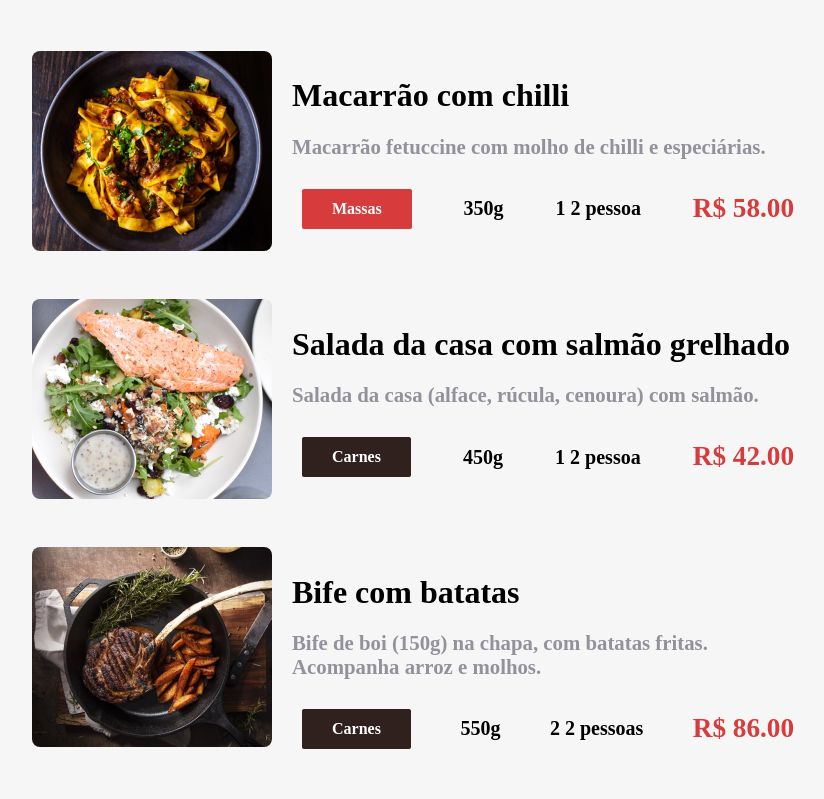
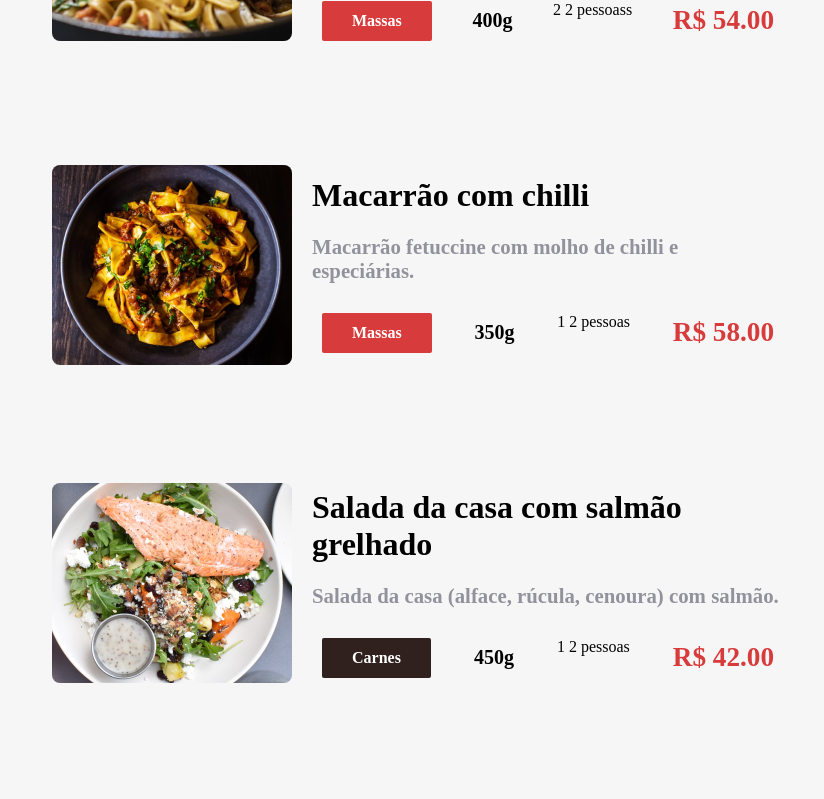
Before and after one commit to RomeuPassadoreNeto23/aluroni-router-aula1.2, a React (Create React App) app: page /cardapio in a window 1280 px wide. Shown: the part 1320-2119 px from the top of the page, without its empty margins (168-992 px from the left). Built offline with nearby package versions, Linux system fonts and the light colour scheme; a web font is replaced by a local one.

Commit message:
NotFound na tela de detalhes

```diff
--- a/package.json
+++ b/package.json
@@ -10,7 +10,7 @@
     "@types/node": "^16.11.21",
     "@types/react": "^17.0.38",
     "@types/react-dom": "^17.0.11",
-    "classnames": "^2.3.1",
+    "classnames": "^2.5.1",
     "normalize.css": "^8.0.1",
     "react": "^17.0.2",
     "react-dom": "^17.0.2",
@@ -52,7 +52,7 @@
     "eslint-plugin-react": "^7.37.2",
     "globals": "^15.12.0",
     "sass": "^1.49.0",
-    "typescript": "^5.6.3",
+    "typescript": "^4.9.5",
     "typescript-eslint": "^8.14.0",
     "typescript-plugin-css-modules": "^3.4.0"
   }
--- /dev/null
+++ b/src/components/TagsParaPrato/TagsPrato.module.scss
@@ -0,0 +1,70 @@
+@import 'styles/variaveis';
+@import 'styles/breakpoints';
+
+$massas: #d73b3b;
+$carnes: #30201e;
+$combos: #e6c864;
+$veganos: #80aa40;
+
+.tags {
+    display: flex;
+    flex-wrap: wrap;
+    justify-content: space-between;
+    margin-bottom: 20px;
+    max-width: 700px;
+
+    @media (max-width: $desktop_xsm) {
+        justify-content: flex-end;
+    }
+
+    @media (max-width: $mobile) {
+        justify-content: flex-start;
+    }
+
+    div {
+        margin: 10px;
+    }
+
+    &__tipo {
+        align-items: center;
+        border-radius: 2px;
+        display: flex;
+        font-weight: bold;
+        height: 40px;
+        justify-content: center;
+        padding: 10px 30px;
+
+        &__massas {
+            background-color: $massas;
+            color: white;
+        }
+
+        &__carnes {
+            background-color: $carnes;
+            color: white;
+        }
+
+        &__combos {
+            background-color: $combos;
+        }
+
+        &__veganos {
+            background-color: $veganos;
+        }
+    }
+
+    &__porcao,
+    &__qtdpessoas,
+    &__valor {
+        align-items: center;
+        display: flex;
+        font-size: 1.25rem;
+        font-weight: bold;
+        justify-content: center;
+    }
+
+    &__valor {
+        color: $red;
+        font-size: 1.7rem;
+    }
+}
--- /dev/null
+++ b/src/components/TagsParaPrato/index.tsx
@@ -0,0 +1,21 @@
+import classNames from 'classnames';
+import styles from './TagsPrato.module.scss';
+import { Prato } from 'types/Prato';
+
+export default function TagsPrato({
+  category,
+  size,
+  serving,
+  price}: Prato) {
+    return(
+        <div className={styles.tags}>
+            <div className={classNames({
+                [styles.tags__tipo]: true,
+                [styles[`tags__tipo__${category.label.toLowerCase()}`]]: true
+            })}>{category.label}</div>
+            <div className={styles.tags__porcao}>{size}g</div>
+            <div className={styles.__qtdpessoas}>{serving} 2 pessoas{serving === 1 ? '' : 's'}</div>
+            <div className={styles.tags__valor}>R$ {price.toFixed(2)}</div>
+        </div>
+    );
+}
--- a/src/pages/Cardapio/Itens/Item/Item.module.scss
+++ b/src/pages/Cardapio/Itens/Item/Item.module.scss
@@ -1,44 +1,55 @@
 @import "styles/variaveis";
 @import "styles/breakpoints";
 
-$massas: #d73b3b;
-$carnes: #30201e;
-$combos: #e6c864;
-$veganos: #80aa40;
-
 .item {
+  align-items: center;
+  border-radius: 10px;
+  cursor: pointer;
   display: flex;
   flex-wrap: wrap;
+  padding: 20px;
+  transition: .2s ease-in;
   width: 90%;
+
+  &:hover {
+    background-color: $grey;
+  }
+
   &__imagem {
     min-width: 240px;
+
     @media (max-width: $desktop_xsm) {
       width: 100%;
     }
+
     img {
       border-radius: 8px;
       width: 100%;
     }
   }
+
   &__descricao {
     display: flex;
     flex: 1;
     flex-direction: column;
     flex-wrap: wrap;
     justify-content: space-around;
-    padding: 0 20px;
+    margin: 0 20px;
+
     @media (max-width: $desktop_xsm) {
       flex-direction: row;
       margin-top: 20px;
       padding: 0;
     }
   }
+
   &__titulo {
     h2 {
       font-size: 2rem;
       font-weight: bold;
       margin-bottom: 20px;
     }
+
     p {
       color: $dark-grey;
       font-size: 1.3rem;
@@ -47,56 +58,4 @@ $veganos: #80aa40;
       margin-bottom: 20px;
     }
   }
-  &__tags {
-    display: flex;
-    flex-wrap: wrap;
-    justify-content: space-between;
-    margin-bottom: 20px;
-    max-width: 700px;
-    @media (max-width: $desktop_xsm) {
-      justify-content: flex-end;
-    }
-    @media (max-width: $mobile) {
-      justify-content: flex-start;
-    }
-    > div {
-      margin: 10px;
-    }
-  }
-  &__tipo {
-    align-items: center;
-    border-radius: 2px;
-    display: flex;
-    font-weight: bold;
-    height: 40px;
-    justify-content: center;
-    padding: 10px 30px;
-    &__massas {
-      background-color: $massas;
-      color: white;
-    }
-    &__carnes {
-      background-color: $carnes;
-      color: white;
-    }
-    &__combos {
-      background-color: $combos;
-    }
-    &__veganos {
-      background-color: $veganos;
-    }
-  }
-  &__porcao,
-  &__qtdpessoas,
-  &__valor {
-    align-items: center;
-    display: flex;
-    font-size: 1.25rem;
-    font-weight: bold;
-    justify-content: center;
-  }
-  &__valor {
-    color: $red;
-    font-size: 1.7rem;
-  }
 }
--- a/src/pages/Cardapio/Itens/Item/index.tsx
+++ b/src/pages/Cardapio/Itens/Item/index.tsx
@@ -1,13 +1,13 @@
 import styles from './Item.module.scss';
-import classNames from 'classnames';
+import TagsPrato from 'components/TagsParaPrato';
+import { useNavigate } from 'react-router-dom';
 import { Prato } from 'types/Prato';
 
-
-
 export default function Item(props: Prato) {
-  const { title, description, category, size, serving, price, photo } = props;
+  const { id, title, description, photo } = props;
+  const navigate = useNavigate();
   return (
-    <div className={styles.item}>
+    <div className={styles.item} onClick={() => navigate(`/prato/${id}`)}>
       <div className={styles.item__imagem}>
         <img src={photo} alt={title} />
       </div>
@@ -16,15 +16,7 @@ export default function Item(props: Prato) {
           <h2> {title} </h2>
           <p> {description} </p>
         </div>
-        <div className={styles.item__tags}>
-          <div className={classNames({
-            [styles.item__tipo]: true,
-            [styles[`item__tipo__${category.label.toLowerCase()}`]]: true
-          })}>{category.label}</div>
-          <div className={styles.item__porcao}>{size}g</div>
-          <div className={styles.item__qtdpessoas}>{serving} 2 pessoa{serving === 1 ? '' : 's'}</div>
-          <div className={styles.item__valor}>R$ {price.toFixed(2)}</div>
-        </div>
+        <TagsPrato {...props} />
       </div>
     </div>
   );
--- a/src/pages/Prato/Prato.module.scss
+++ b/src/pages/Prato/Prato.module.scss
@@ -38,59 +38,3 @@
     justify-content: space-between;
   }
 }
-$massas: #d73b3b;
-$carnes: #30201e;
-$combos: #e6c864;
-$veganos: #80aa40;
-.tags {
-  display: flex;
-  flex-wrap: wrap;
-  justify-content: space-between;
-  margin-bottom: 20px;
-  max-width: 700px;
-  @media (max-width: $desktop_xsm) {
-    justify-content: flex-end;
-  }
-  @media (max-width: $mobile) {
-    justify-content: flex-start;
-  }
-div {
-    margin: 10px;
-  }
-  &__tipo {
-    align-items: center;
-    border-radius: 2px;
-    display: flex;
-    font-weight: bold;
-    height: 40px;
-    justify-content: center;
-    padding: 10px 30px;
-    &__massas {
-      background-color: $massas;
-      color: white;
-    }
-    &__carnes {
-      background-color: $carnes;
-      color: white;
-    }
-    &__combos {
-      background-color: $combos;
-    }
-    &__veganos {
-      background-color: $veganos;
-    }
-  }
-  &__porcao,
-  &__qtdpessoas,
-  &__valor {
-    align-items: center;
-    display: flex;
-    font-size: 1.25rem;
-    font-weight: bold;
-    justify-content: center;
-  }
-  &__valor {
-    color: $red;
-    font-size: 1.7rem;
-  }
-}
--- a/src/pages/Prato/index.tsx
+++ b/src/pages/Prato/index.tsx
@@ -1,19 +1,17 @@
-import classNames from 'classnames';
 import styles from './Prato.module.scss';
-import {  useParams , useNavigate } from 'react-router-dom';
+import { useParams, useNavigate } from 'react-router-dom';
 import cardapio from 'data/cardapio.json';
+import TagsPrato from 'components/TagsParaPrato';
+import NotFound from 'pages/NotFound';
 
 export default function Prato() {
 
     const { id } = useParams();
     const navigate = useNavigate();
-    console.log('id', id );
     const prato = cardapio.find(item => item.id === Number(id));
     console.log("Prato", prato);
     if (!prato) {
-        console.log('entro');
-        return '';
-
+        return <NotFound />;
     }
     return (
 
@@ -32,24 +30,7 @@ export default function Prato() {
                     <p className={styles.conteudo__descricao}>
                         {prato.description}
                     </p>
-                    <div className={styles.tags}>
-                        <div className={classNames({
-                            [styles.tags__tipos]: true,
-                            [styles[`tags__tipos__${prato.category.label.toLowerCase()}`]]: true
-                        })}>
-                            {prato.category.label}
-
-                        </div>
-                        <div className={styles.tags__porcao}>
-                            {prato.size}g
-                        </div>
-                        <div className={styles.tags__qtdpessoas}>
-                            Serve {prato.serving} pessoa {prato.serving == 1 ? '' : 's'}
-                        </div>
-                        <div className={styles.tags__valor}>
-                            R$ {prato.price.toFixed(2)}
-                        </div>
-                    </div>
+                    <TagsPrato {...prato} />
                 </div>
             </section>
         </>
```
Also changed, not shown: 1 other file (tests, documents, lock files or other folders).
